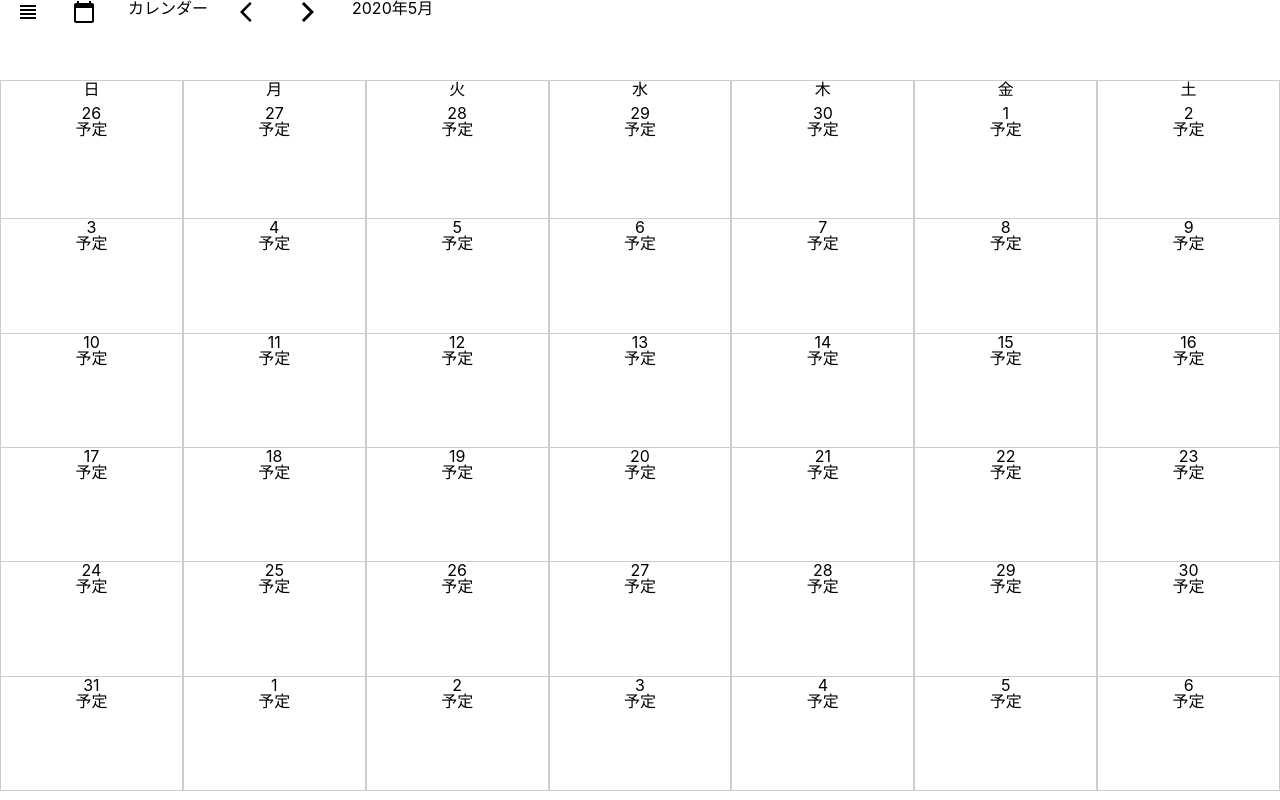
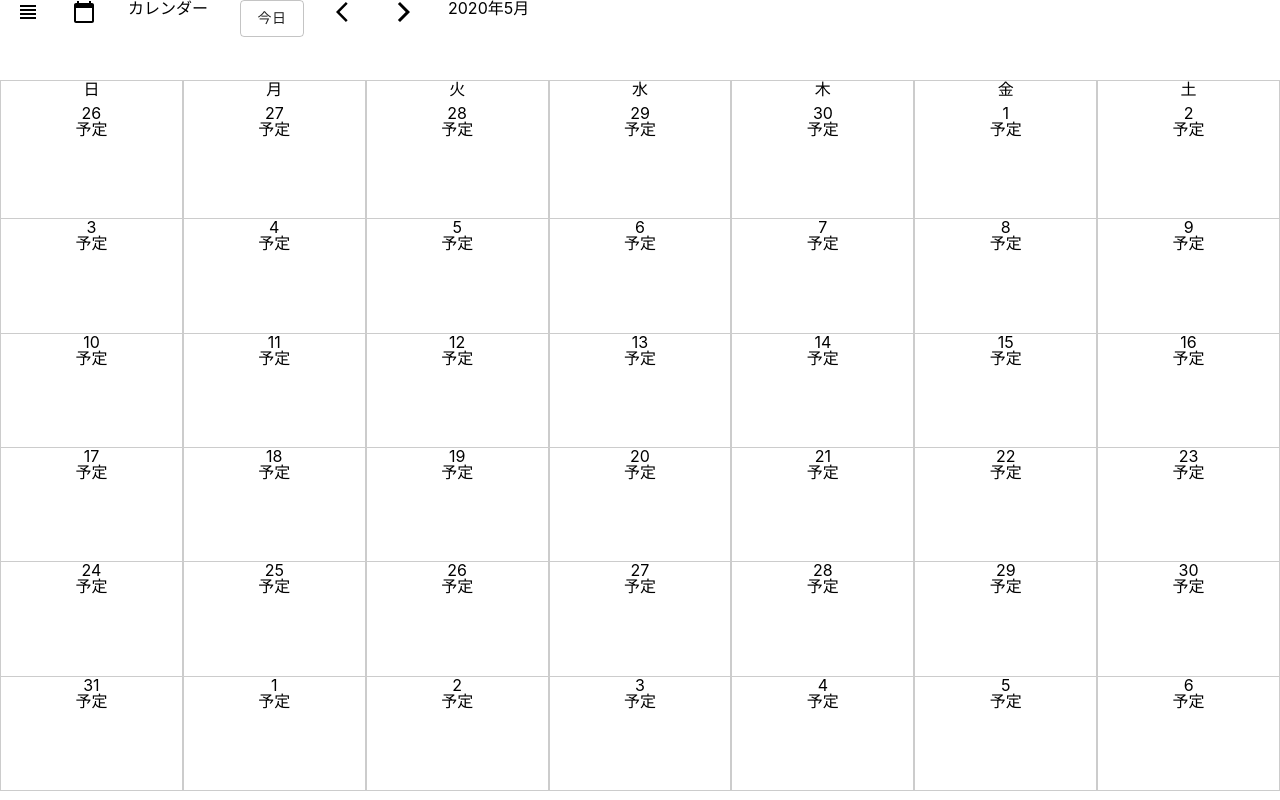
Before and after one commit to sunadoi/react_calendar, a React (Create React App) app: page / in a window 1280 px wide. Built offline with nearby package versions, Linux system fonts and the light colour scheme.

Commit message:
feature/today-btn

```diff
--- a/src/components/Navigation/Navbar/Navbar.jsx
+++ b/src/components/Navigation/Navbar/Navbar.jsx
@@ -7,6 +7,7 @@ import ViewHeadlineIcon from '@material-ui/icons/ViewHeadline';
 import CalendarTodayIcon from '@material-ui/icons/CalendarToday';
 import ArrowBackIosIcon from '@material-ui/icons/ArrowBackIos';
 import ArrowForwardIosIcon from '@material-ui/icons/ArrowForwardIos';
+import Button from '@material-ui/core/Button';
 
 const Navbar = props => {
   const [yearMonth, setYearMonth] = useState('');
@@ -35,6 +36,7 @@ const Navbar = props => {
         <li><ViewHeadlineIcon /></li>
         <li><CalendarTodayIcon /></li>
         <li>カレンダー</li>
+        <li><Button variant="outlined" onClick={() => props.onFetchToday()} >今日</Button></li>
         <li><ArrowBackIosIcon onClick={() => onPreviousMonthHandler()} /></li>
         <li><ArrowForwardIosIcon onClick={() => onNextMonthHandler()} /></li>
         <li>{yearMonth}</li>
```
